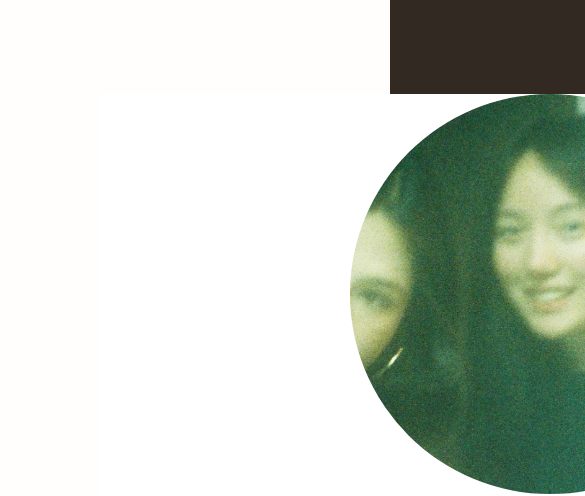
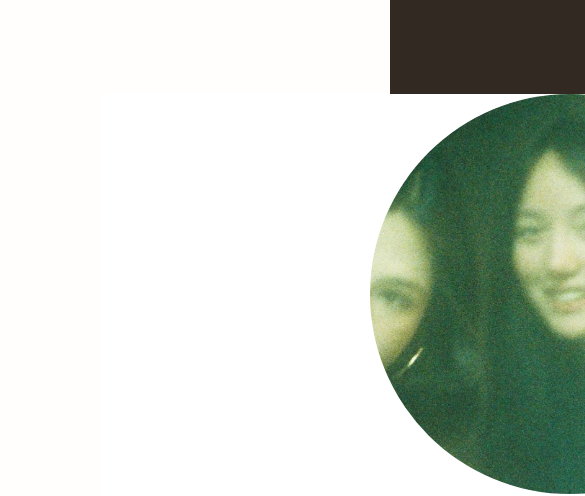
Before and after one commit to Prettip/testingportfolio-website, a plain HTML site: page index.html in a window 390 px wide. Shown: the part 355-851 px from the top of the page, 585 px wide, since content can reach past the window. Drawn offline with Linux system fonts and the light colour scheme.

Commit message:
Add files via upload

```diff
--- a/style/body.css
+++ b/style/body.css
@@ -1,3 +1,10 @@
+
+@media (max-width: 600px) {
+  .col1 {
+    padding-left: 20px;
+    padding-right: 20px;
+  }
+}
 
 html, body {
   margin-left: 0px;
```
